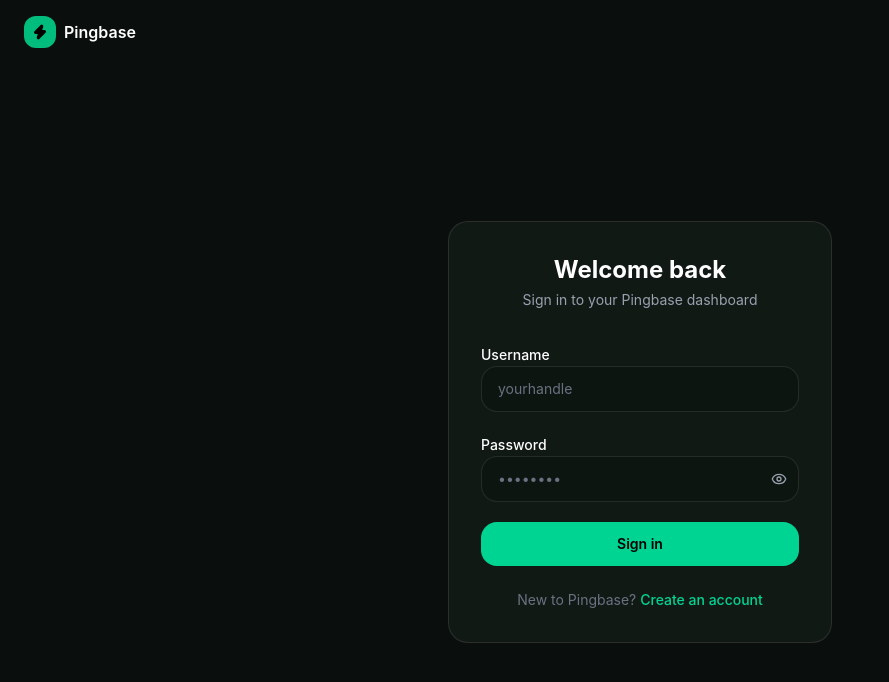
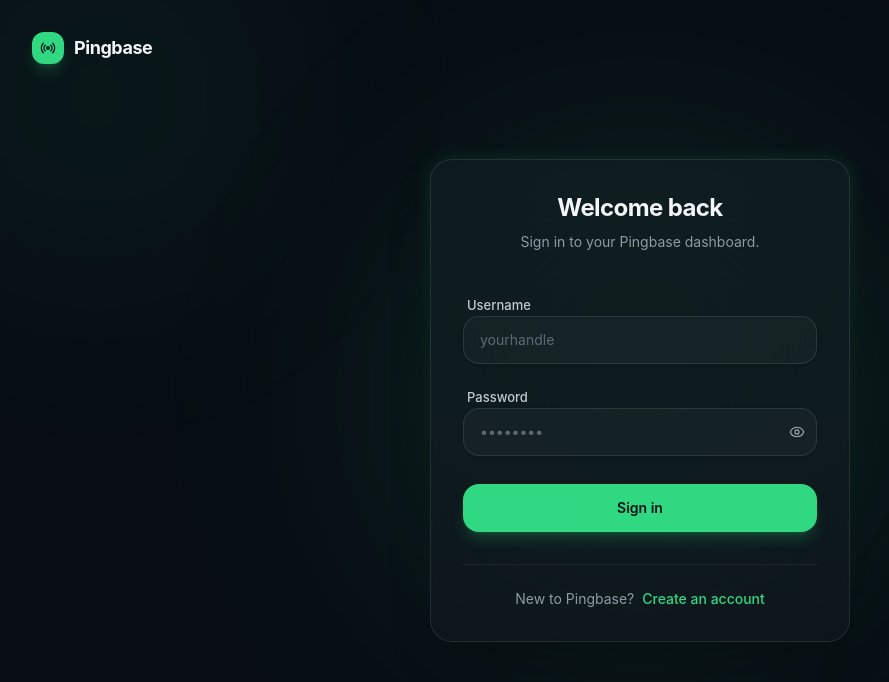
Before and after one commit to purvjoshi04/pingbase, a Next.js app in the folder apps/web/: page /signin in a window 1280 px wide. Shown: the top 682 px of the page, without its empty margins (0-889 px from the left). Built offline with nearby package versions, Linux system fonts and the light colour scheme.

Commit message:
feat: changed signin and signup page

```diff
--- a/apps/web/components/auth/AuthForm.tsx
+++ b/apps/web/components/auth/AuthForm.tsx
@@ -1,9 +1,13 @@
 "use client";
 
-import { useState, type FormEvent } from "react";
+import { useState } from "react";
 import Link from "next/link";
-import { Eye, EyeOff, Loader2, Zap } from "lucide-react";
+import { Radio, Eye, EyeOff, Loader2 } from "lucide-react";
 import { toast } from "sonner";
+import { Button } from "@/components/ui/button";
+import { Input } from "@/components/ui/input";
+import { Label } from "@/components/ui/label";
+import { Card, CardContent, CardDescription, CardFooter, CardHeader, CardTitle } from "@/components/ui/card";
 
 type Mode = "signin" | "signup";
 
@@ -19,8 +23,13 @@
     const [loading, setLoading] = useState(false);
 
     const isSignup = mode === "signup";
+    const title = isSignup ? "Create your account" : "Welcome back";
+    const subtitle = isSignup
+        ? "Start monitoring your endpoints in under a minute."
+        : "Sign in to your Pingbase dashboard.";
+    const cta = isSignup ? "Create account" : "Sign in";
 
-    const onSubmit = async (e: FormEvent) => {
+    const onSubmit = async (e: React.FormEvent<HTMLFormElement>) => {
         e.preventDefault();
         if (username.trim().length < 3) {
             toast.error("Username must be at least 3 characters.");
@@ -41,33 +50,30 @@
     };
 
     return (
-        <div className="min-h-screen bg-[#0a0f0d] flex flex-col">
-            <header className="px-6 h-16 flex items-center">
-                <Link href="/" className="flex items-center gap-2">
-                    <span className="flex h-8 w-8 items-center justify-center rounded-lg bg-emerald-500">
-                        <Zap className="h-4 w-4 text-black" fill="black" />
+        <div className="min-h-screen w-full bg-background flex flex-col items-center justify-center p-4 relative overflow-hidden">
+            <div className="absolute top-1/2 left-1/2 -translate-x-1/2 -translate-y-1/2 w-125 h-125 bg-primary/10 rounded-full blur-[120px] pointer-events-none" />
+            <div className="absolute -top-24 -left-24 w-96 h-96 bg-primary/5 rounded-full blur-[100px] pointer-events-none" />
+            <div className="absolute -bottom-32 -right-24 w-96 h-96 bg-primary/5 rounded-full blur-[120px] pointer-events-none" />
+            <Link href="/" className="absolute top-8 left-8 flex items-center gap-2.5 group">
+                <span className="relative flex h-8 w-8 items-center justify-center rounded-lg bg-primary text-primary-foreground shadow-lg shadow-primary/20 transition-transform group-hover:scale-105">
+                    <Radio className="h-4 w-4" />
                 </span>
-                    <span className="text-white font-semibold text-base">Pingbase</span>
+                <span className="text-foreground font-bold tracking-tight text-lg">Pingbase</span>
             </Link>
-            </header>
-            <main className="flex-1 flex items-center justify-center px-4">
-                <div className="w-full max-w-sm bg-[#111915] border border-white/10 rounded-2xl p-8">
-                    <div className="text-center mb-8">
-                        <h1 className="text-white text-2xl font-bold mb-1">
-                            {isSignup ? "Create your account" : "Welcome back"}
-                        </h1>
-                        <p className="text-gray-400 text-sm">
-                            {isSignup
-                                ? "Start monitoring your endpoints in under a minute."
-                                : "Sign in to your Pingbase dashboard"}
-                        </p>
-                    </div>
+            <div className="w-full max-w-105 relative">
+                <div className="absolute -inset-0.5 bg-linear-to-b from-primary/20 to-transparent rounded-[24px] blur-sm opacity-60 pointer-events-none" />
+                <Card className="relative bg-card/70 backdrop-blur-3xl border-white/10 rounded-[22px] p-8 shadow-2xl gap-0">
+                    <CardHeader className="text-center p-0 mb-10 space-y-2">
+                        <CardTitle className="text-2xl font-bold tracking-tight text-foreground">{title}</CardTitle>
+                        <CardDescription className="text-sm">{subtitle}</CardDescription>
+                    </CardHeader>
+                    <CardContent className="p-0">
                         <form onSubmit={onSubmit} className="space-y-5">
                             <div className="space-y-2">
-                            <label className="text-white text-sm font-medium" htmlFor="username">
+                                <Label htmlFor="username" className="text-[13px] font-medium text-foreground/80 ml-1">
                                     Username
-                            </label>
-                            <input
+                                </Label>
+                                <Input
                                     id="username"
                                     type="text"
                                     autoComplete="username"
@@ -75,15 +81,15 @@
                                     value={username}
                                     onChange={(e) => setUsername(e.target.value)}
                                     required
-                                className="w-full bg-[#0d1510] border border-white/10 rounded-xl px-4 py-3 text-white placeholder-gray-500 text-sm focus:outline-none focus:border-emerald-500/50 focus:ring-1 focus:ring-emerald-500/30 transition"
+                                    className="h-12 bg-white/3 border-white/10 rounded-xl px-4 text-foreground placeholder:text-muted-foreground/60 focus-visible:ring-2 focus-visible:ring-primary/20 focus-visible:border-primary/40 transition-all"
                                 />
                             </div>
                             <div className="space-y-2">
-                            <label className="text-white text-sm font-medium" htmlFor="password">
+                                <Label htmlFor="password" className="text-[13px] font-medium text-foreground/80 ml-1">
                                     Password
-                            </label>
+                                </Label>
                                 <div className="relative">
-                                <input
+                                    <Input
                                         id="password"
                                         type={showPassword ? "text" : "password"}
                                         autoComplete={isSignup ? "new-password" : "current-password"}
@@ -91,12 +97,12 @@
                                         value={password}
                                         onChange={(e) => setPassword(e.target.value)}
                                         required
-                                    className="w-full bg-[#0d1510] border border-white/10 rounded-xl px-4 py-3 pr-11 text-white placeholder-gray-500 text-sm focus:outline-none focus:border-emerald-500/50 focus:ring-1 focus:ring-emerald-500/30 transition"
+                                        className="h-12 bg-white/3 border-white/10 rounded-xl px-4 pr-11 text-foreground placeholder:text-muted-foreground/60 focus-visible:ring-2 focus-visible:ring-primary/20 focus-visible:border-primary/40 transition-all"
                                     />
                                     <button
                                         type="button"
                                         onClick={() => setShowPassword((s) => !s)}
-                                    className="absolute right-3 top-1/2 -translate-y-1/2 text-gray-400 hover:text-white transition"
+                                        className="absolute right-3 top-1/2 -translate-y-1/2 text-muted-foreground hover:text-foreground transition-colors"
                                         aria-label={showPassword ? "Hide password" : "Show password"}
                                     >
                                         {showPassword ? <EyeOff className="h-4 w-4" /> : <Eye className="h-4 w-4" />}
@@ -105,10 +111,10 @@
                             </div>
                             {isSignup && (
                                 <div className="space-y-2">
-                                <label className="text-white text-sm font-medium" htmlFor="confirm">
+                                    <Label htmlFor="confirm" className="text-[13px] font-medium text-foreground/80 ml-1">
                                         Confirm password
-                                </label>
-                                <input
+                                    </Label>
+                                    <Input
                                         id="confirm"
                                         type={showPassword ? "text" : "password"}
                                         autoComplete="new-password"
@@ -116,43 +122,38 @@
                                         value={confirm}
                                         onChange={(e) => setConfirm(e.target.value)}
                                         required
-                                    className="w-full bg-[#0d1510] border border-white/10 rounded-xl px-4 py-3 text-white placeholder-gray-500 text-sm focus:outline-none focus:border-emerald-500/50 focus:ring-1 focus:ring-emerald-500/30 transition"
+                                        className="h-12 bg-white/3 border-white/10 rounded-xl px-4 text-foreground placeholder:text-muted-foreground/60 focus-visible:ring-2 focus-visible:ring-primary/20 focus-visible:border-primary/40 transition-all"
                                     />
                                 </div>
                             )}
-                        <button
+                            <Button
                                 type="submit"
                                 disabled={loading}
-                            className="w-full bg-emerald-400 hover:bg-emerald-300 disabled:opacity-60 text-black font-semibold rounded-xl py-3 text-sm transition flex items-center justify-center mt-2"
+                                className="w-full h-12 mt-2 rounded-xl bg-linear-to-r from-primary to-primary-glow text-primary-foreground font-semibold shadow-lg shadow-primary/20 hover:opacity-95 hover:shadow-primary/30 active:scale-[0.98] transition-all"
                             >
-                            {loading ? (
-                                <Loader2 className="h-4 w-4 animate-spin" />
-                            ) : isSignup ? (
-                                "Create account"
-                            ) : (
-                                "Sign in"
-                            )}
-                        </button>
+                                {loading ? <Loader2 className="h-4 w-4 animate-spin" /> : cta}
+                            </Button>
                         </form>
-                    <p className="text-center text-sm text-gray-500 mt-6">
+                    </CardContent>
+                    <CardFooter className="p-0 mt-8 pt-6 border-t border-white/5 justify-center text-sm text-muted-foreground">
                         {isSignup ? (
-                            <>
+                            <span>
                                 Already have an account?{" "}
-                                <Link href="/signin" className="text-emerald-400 hover:text-emerald-300 font-medium transition">
+                                <Link href="/signin" className="text-primary hover:text-primary-glow font-medium transition-colors ml-1">
                                     Sign in
                                 </Link>
-                            </>
+                            </span>
                         ) : (
-                            <>
+                            <span>
                                 New to Pingbase?{" "}
-                                <Link href="/signup" className="text-emerald-400 hover:text-emerald-300 font-medium transition">
+                                <Link href="/signup" className="text-primary hover:text-primary-glow font-medium transition-colors ml-1">
                                     Create an account
                                 </Link>
-                            </>
+                            </span>
                         )}
-                    </p>
+                    </CardFooter>
+                </Card>
             </div>
-            </main>
         </div>
     );
 }
```
Lines whose indentation alone changed are shown as unchanged.
